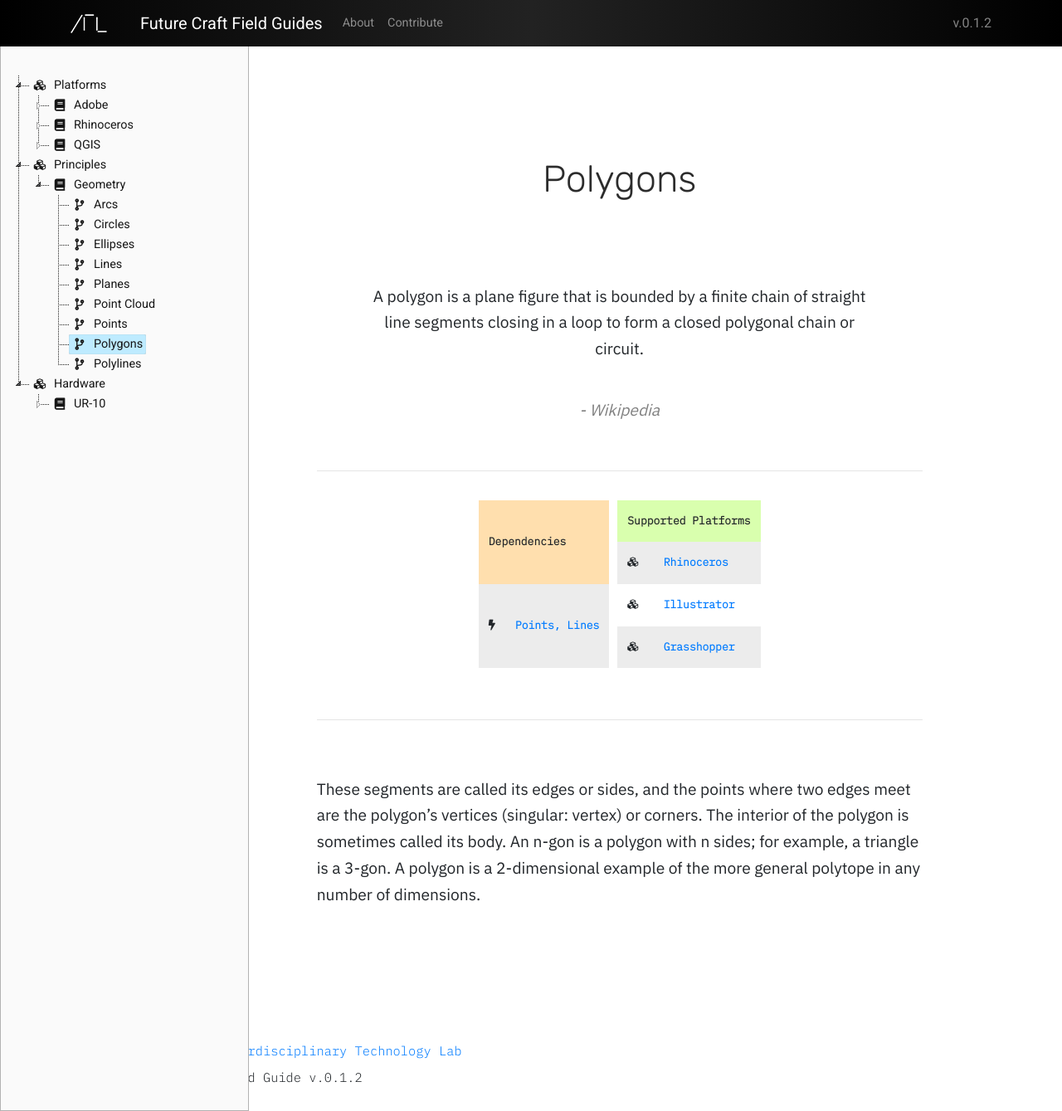
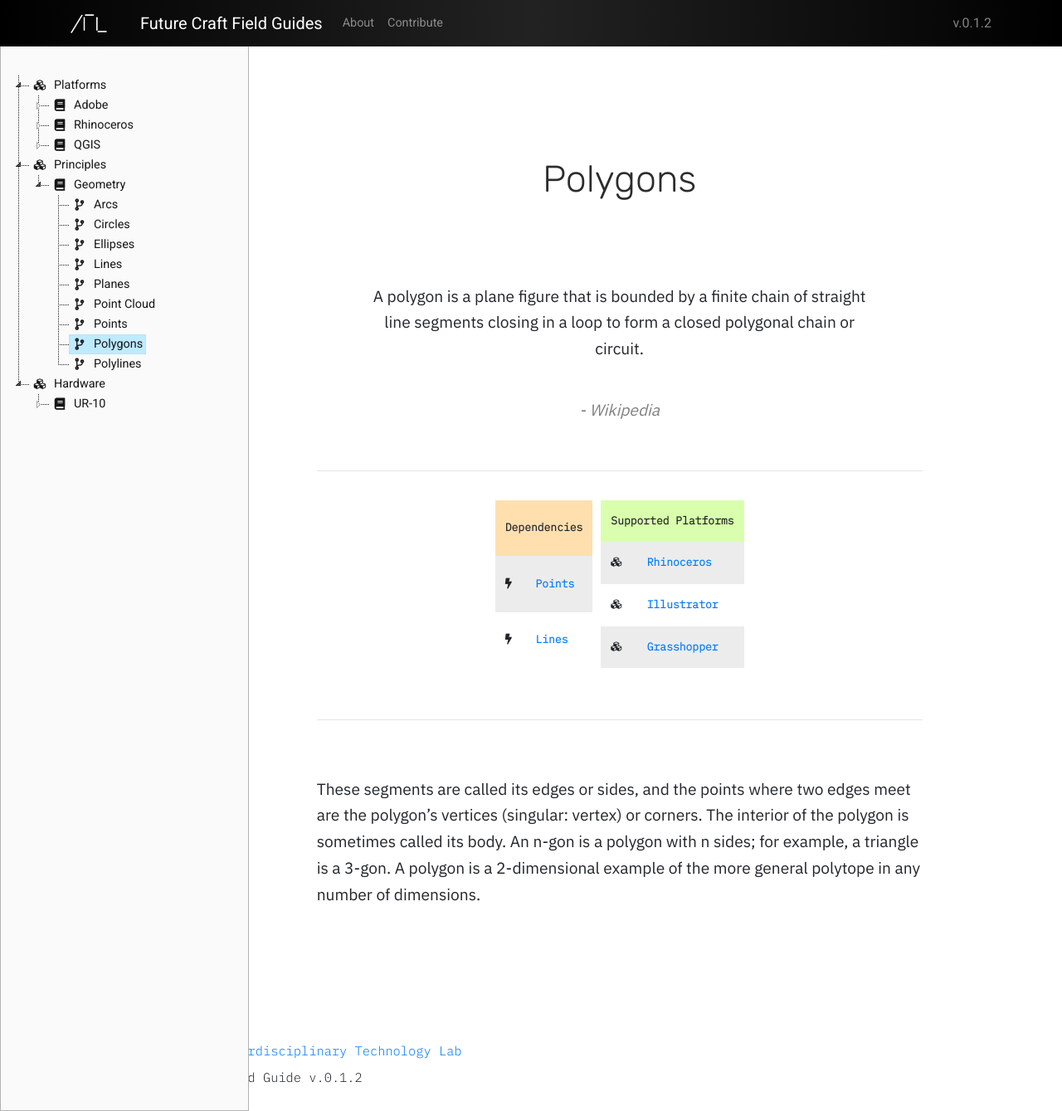
Before and after one commit to lelandjobson/github_pages_tut_01, a Jekyll site: the page built from pages/principles/geometric/plane_geometry/polygons/polygons.md, in a window 1280 px wide and 1339 px high. Shown: the whole window at 83% size. Built offline with Jekyll 4.4.1, drawn with Linux system fonts in a browser that asks for light colours; nearby versions of some CDN libraries; some web fonts are replaced.

```diff
--- a/pages/principles/geometric/plane_geometry/polygons/polygons.md
+++ b/pages/principles/geometric/plane_geometry/polygons/polygons.md
@@ -6,7 +6,7 @@ category: Principles
 subcategory: Geometry
 description: A polygon is a plane figure that is bounded by a finite chain of straight line segments closing in a loop to form a closed polygonal chain or circuit.
 description-credit: Wikipedia
-dependencies: [ 'Points, Lines' ]
+dependencies: [ 'Points', 'Lines' ]
 platforms: [ 'Rhinoceros', 'Illustrator', 'Grasshopper' ]
 order: 0
 ---
```
